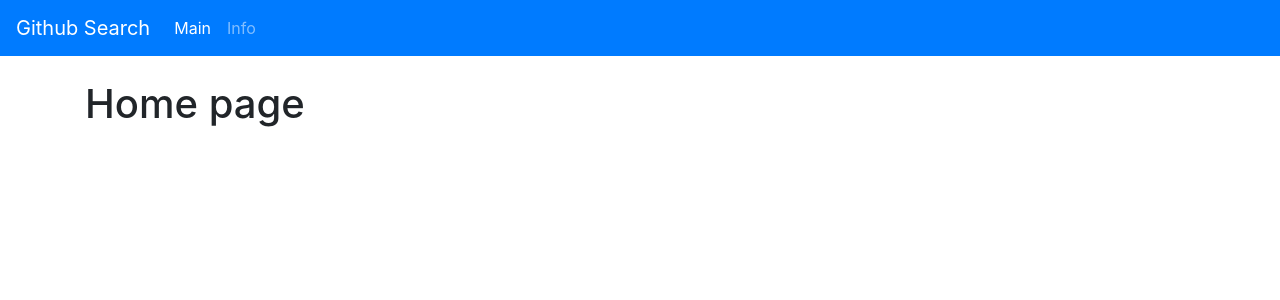
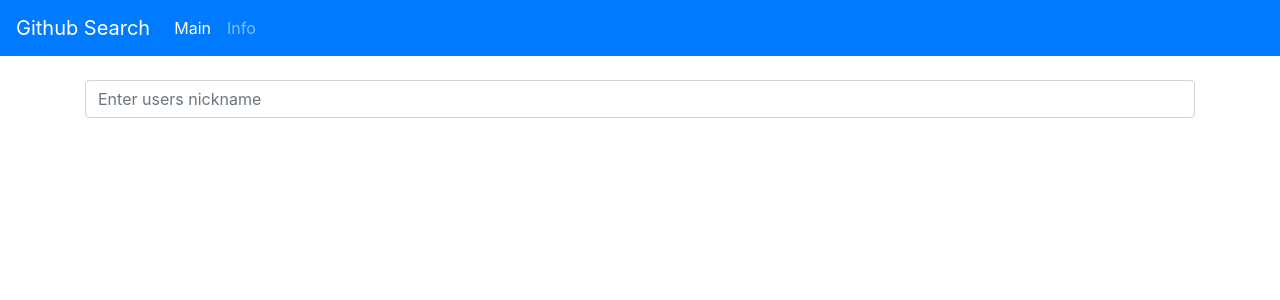
Before and after one commit to tarrinros/github_search_react, a React (Create React App) app: page / in a window 1280 px wide. Shown: the top 300 px of the page. Built offline with nearby package versions, Linux system fonts and the light colour scheme.

Commit message:
Add search component

```diff
--- /dev/null
+++ b/src/components/Search.js
@@ -0,0 +1,14 @@
+import React from 'react'
+
+export const Search = () => {
+
+  return (
+    <div className="form-group">
+      <input
+        type="text"
+        className="form-control"
+        placeholder="Enter users nickname"
+      />
+    </div>
+  )
+}
--- a/src/pages/Home.js
+++ b/src/pages/Home.js
@@ -1,10 +1,11 @@
-import React from 'react'
+import React, {Fragment} from 'react'
+import { Search } from '../components/Search'
 
 export const Home = () => {
 
   return (
-    <div>
-      <h1>Home page</h1>
-    </div>
+    <Fragment>
+      <Search />
+    </Fragment>
   )
 }
```
Also changed, not shown: src/components/Card.js (added), src/pages/About.js (indentation only).
